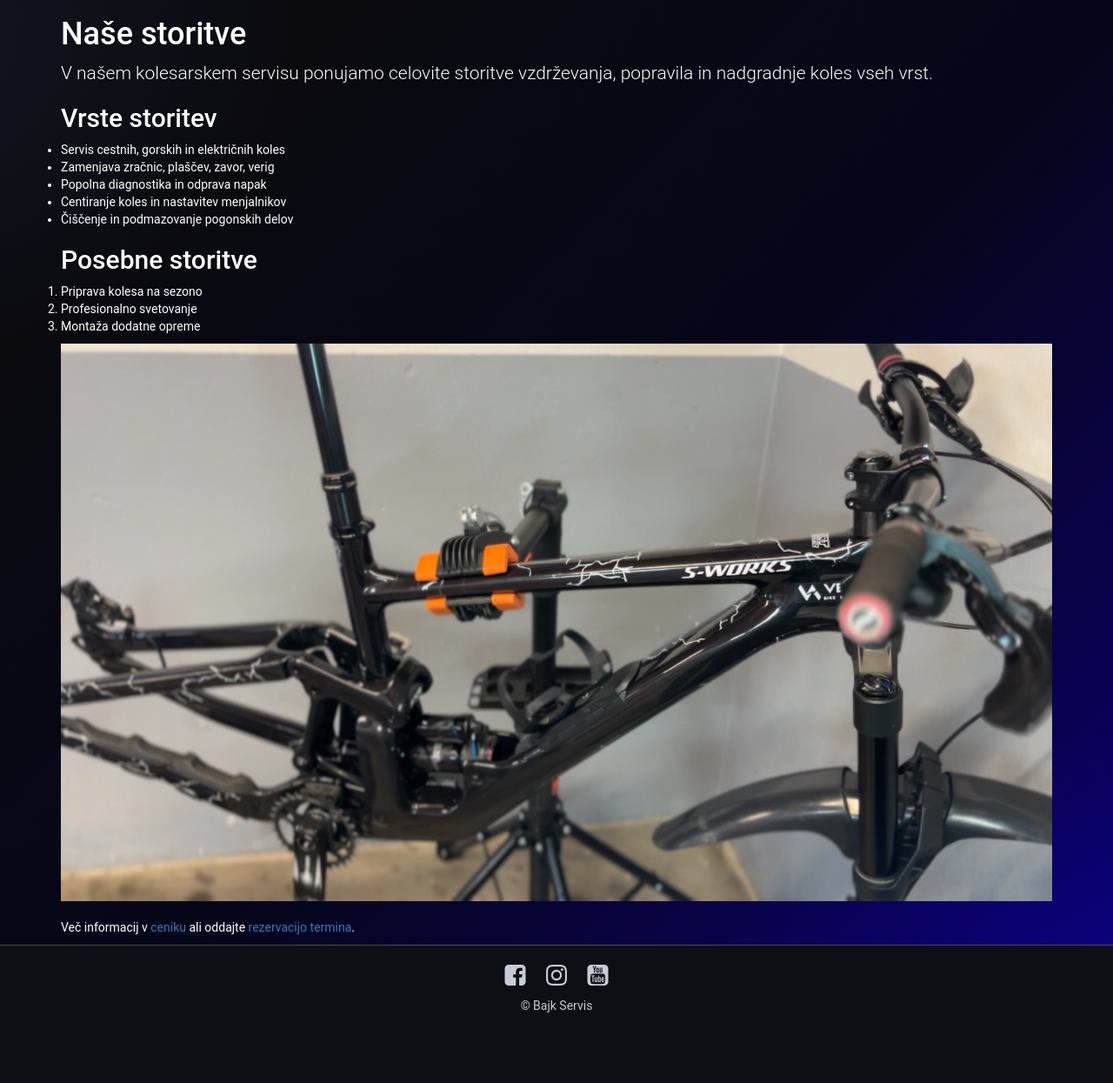
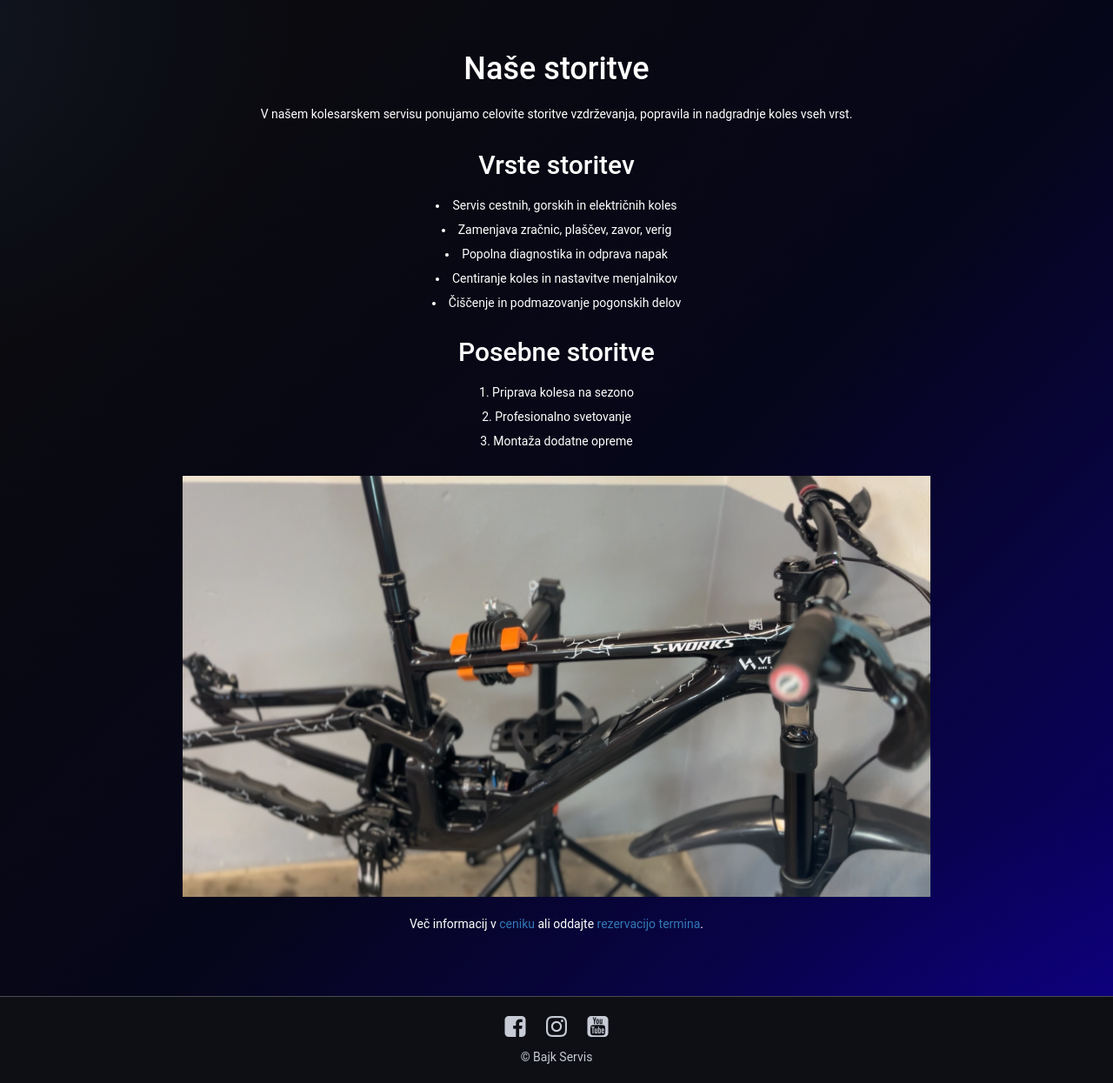
Before and after one commit to zakoblak/Bajk_Servis, a Flask app: page /storitve in a window 1280 px wide. Shown: the part 111-1356 px from the top of the page at 87% size. Before the commit the page ends 1275 px from the top, so only its background shows below. Run offline with Flask 3, Linux system fonts and the light colour scheme; some libraries are stand-ins or nearby versions.

Commit message:
Add files via upload

```diff
--- a/templates/storitve.html
+++ b/templates/storitve.html
@@ -49,11 +49,11 @@
 </header>
 
 <!-- ================= STORITVE ================= -->
-<section class="vsebinski-blok sivo">
-  <div class="container storitve">
 
+<section class="storitve-blok">
   <h1>Naše storitve</h1>
-    <p class="lead">
+
+  <p>
     V našem kolesarskem servisu ponujamo celovite storitve vzdrževanja,
     popravila in nadgradnje koles vseh vrst.
   </p>
@@ -63,7 +63,7 @@
     <li>Servis cestnih, gorskih in električnih koles</li>
     <li>Zamenjava zračnic, plaščev, zavor, verig</li>
     <li>Popolna diagnostika in odprava napak</li>
-      <li>Centiranje koles in nastavitev menjalnikov</li>
+    <li>Centiranje koles in nastavitve menjalnikov</li>
     <li>Čiščenje in podmazovanje pogonskih delov</li>
   </ul>
 
@@ -73,6 +73,7 @@
     <li>Profesionalno svetovanje</li>
     <li>Montaža dodatne opreme</li>
   </ol>
+
 
     <div class="slika">
       <img src="{{ url_for('static', filename='Slike/IMG_6055.PNG') }}" alt="Servis kolesa">
```
Lines whose indentation alone changed are shown as unchanged.
